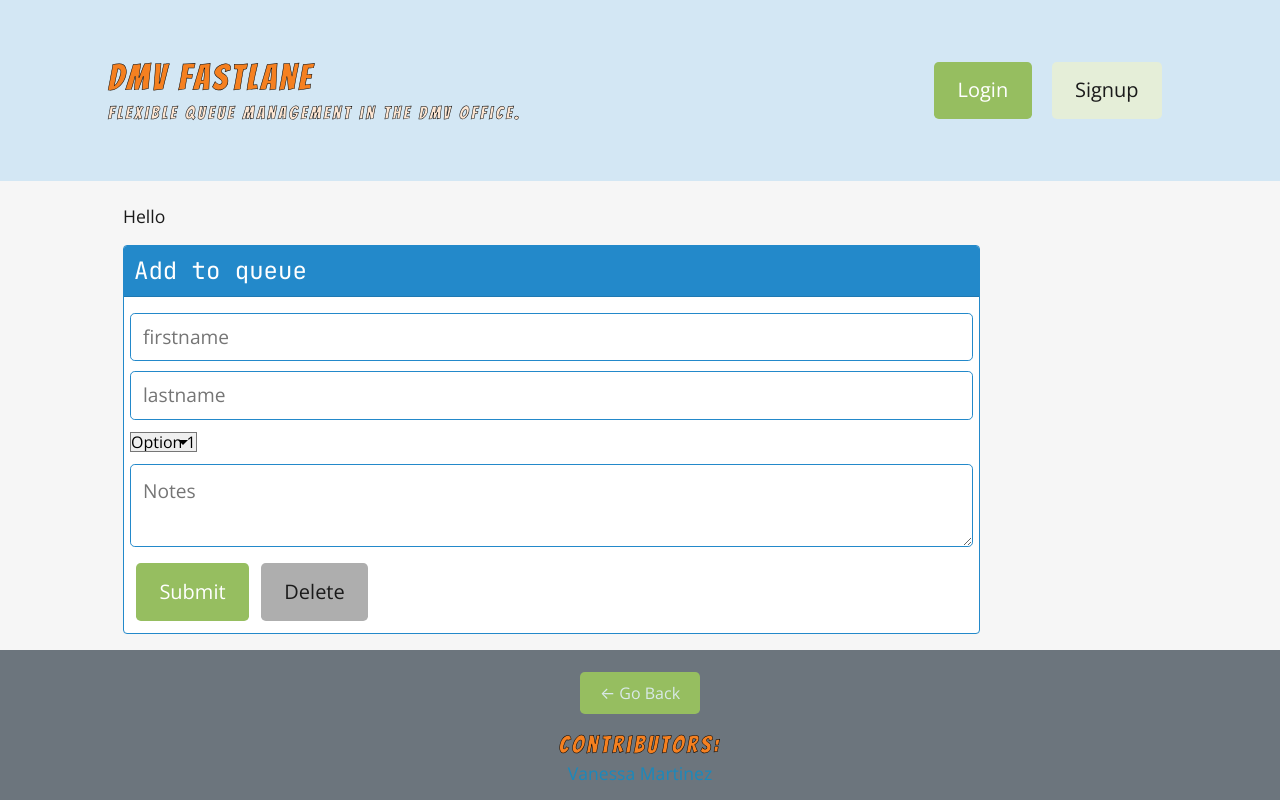
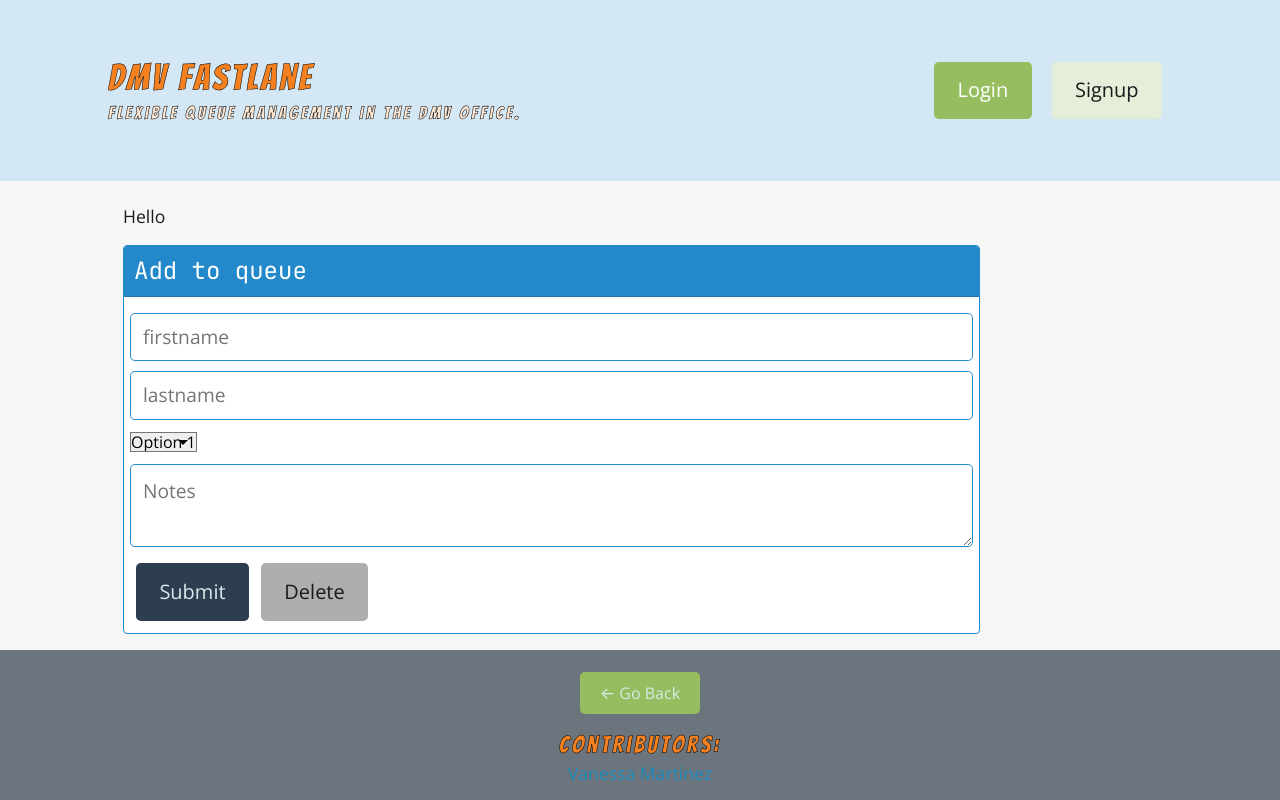
Before and after one commit to marvanessa1/DMV-FastLane, a React (Create React App) app in the folder client/: page /me in a window 1280 px wide. Shown: the top 800 px of the page. Built offline with nearby package versions, Linux system fonts and the light colour scheme; a web font is replaced by a local one.

Commit message:
changed button color

```diff
--- a/client/src/pages/Form.js
+++ b/client/src/pages/Form.js
@@ -97,7 +97,7 @@ const Form = () => {
                             style={{ lineHeight: '1.5', resize: 'vertical' }}
                         ></textarea>
                         <div >
-                            <button className="btn btn-lg btn-info m-1" type="button" onClick={handleFormSubmit}>Submit</button>
+                            <button className="btn btn-lg btn-primary m-1" type="button" onClick={handleFormSubmit}>Submit</button>
                             <button className="btn btn-lg btn-warning m-1" type = "button" >Delete</button>
                         </div>
                     </form>
```
Also changed, not shown: 1 other file (tests, documents, lock files or other folders).
